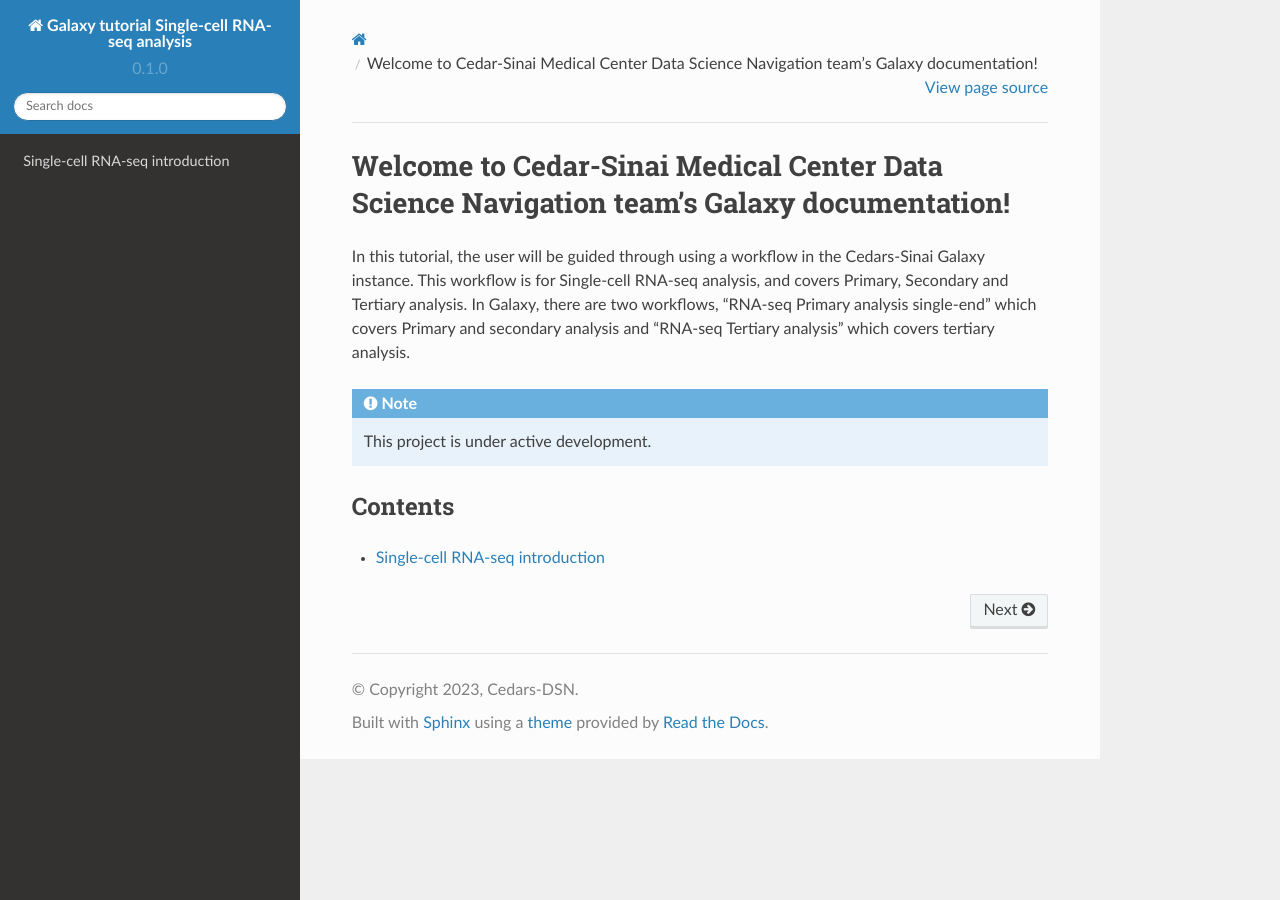
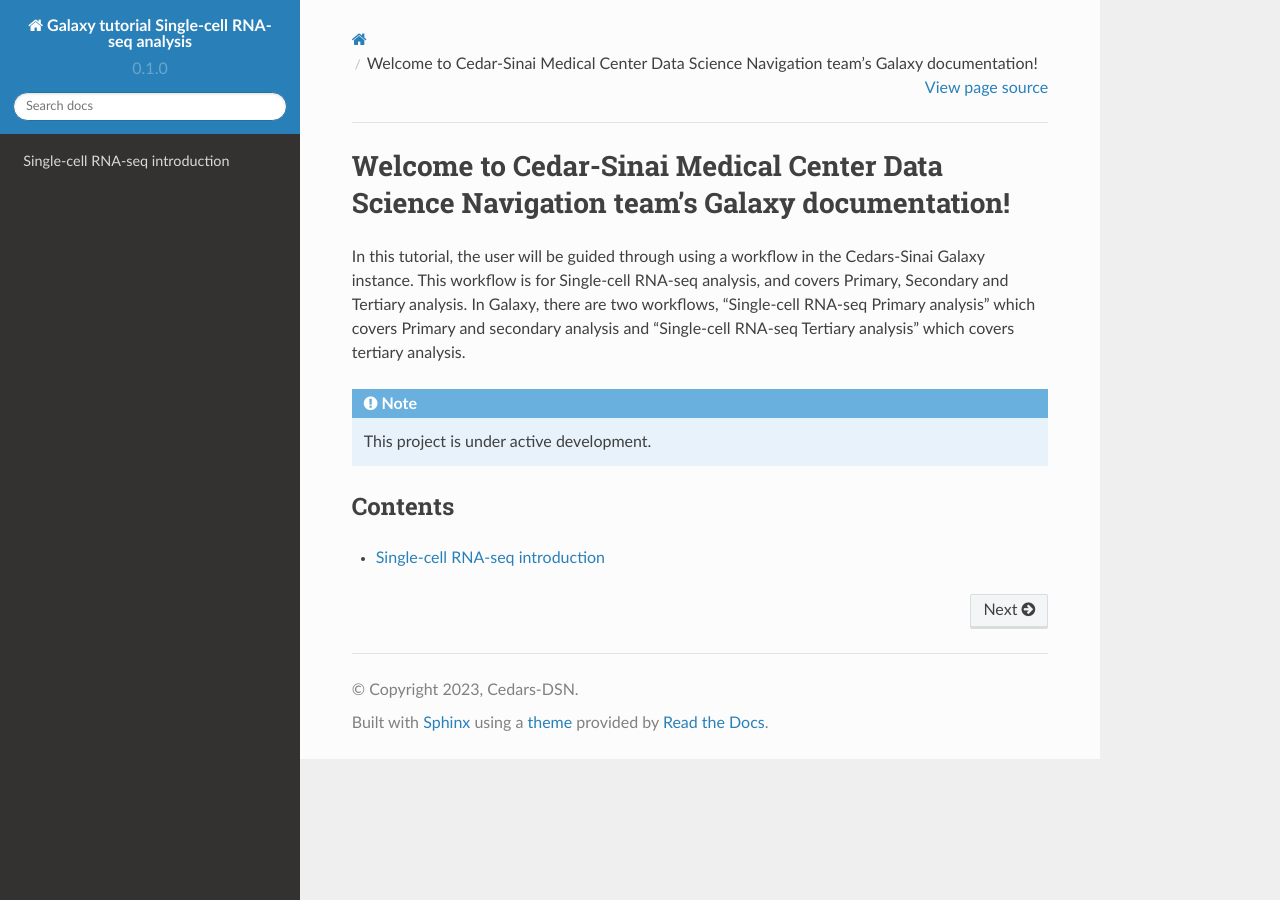
Before and after one commit to CedarsDSN/Galaxy_tutorial_scRNAseq_analysis, a Sphinx documentation site: the page built from docs/index.rst, in a window 1280 px wide. Built offline with Sphinx 7.4.7 and the Read the Docs theme 2.0.0, drawn with Linux system fonts in a browser that asks for light colours; pages that are not in the unit, such as notebooks, are missing from menus.

Commit message:
Update index.rst

```diff
--- a/docs/index.rst
+++ b/docs/index.rst
@@ -1,7 +1,7 @@
 Welcome to Cedar-Sinai Medical Center Data Science Navigation team's Galaxy documentation!
 =========================================================================================
 
-In this tutorial, the user will be guided through using a workflow in the Cedars-Sinai Galaxy instance. This workflow is for Single-cell RNA-seq analysis, and covers Primary, Secondary and Tertiary analysis. In Galaxy, there are two workflows, "RNA-seq Primary analysis single-end" which covers Primary and secondary analysis and "RNA-seq Tertiary analysis" which covers tertiary analysis.
+In this tutorial, the user will be guided through using a workflow in the Cedars-Sinai Galaxy instance. This workflow is for Single-cell RNA-seq analysis, and covers Primary, Secondary and Tertiary analysis. In Galaxy, there are two workflows, "Single-cell RNA-seq Primary analysis" which covers Primary and secondary analysis and "Single-cell RNA-seq Tertiary analysis" which covers tertiary analysis.
 
 .. note::
 
```
